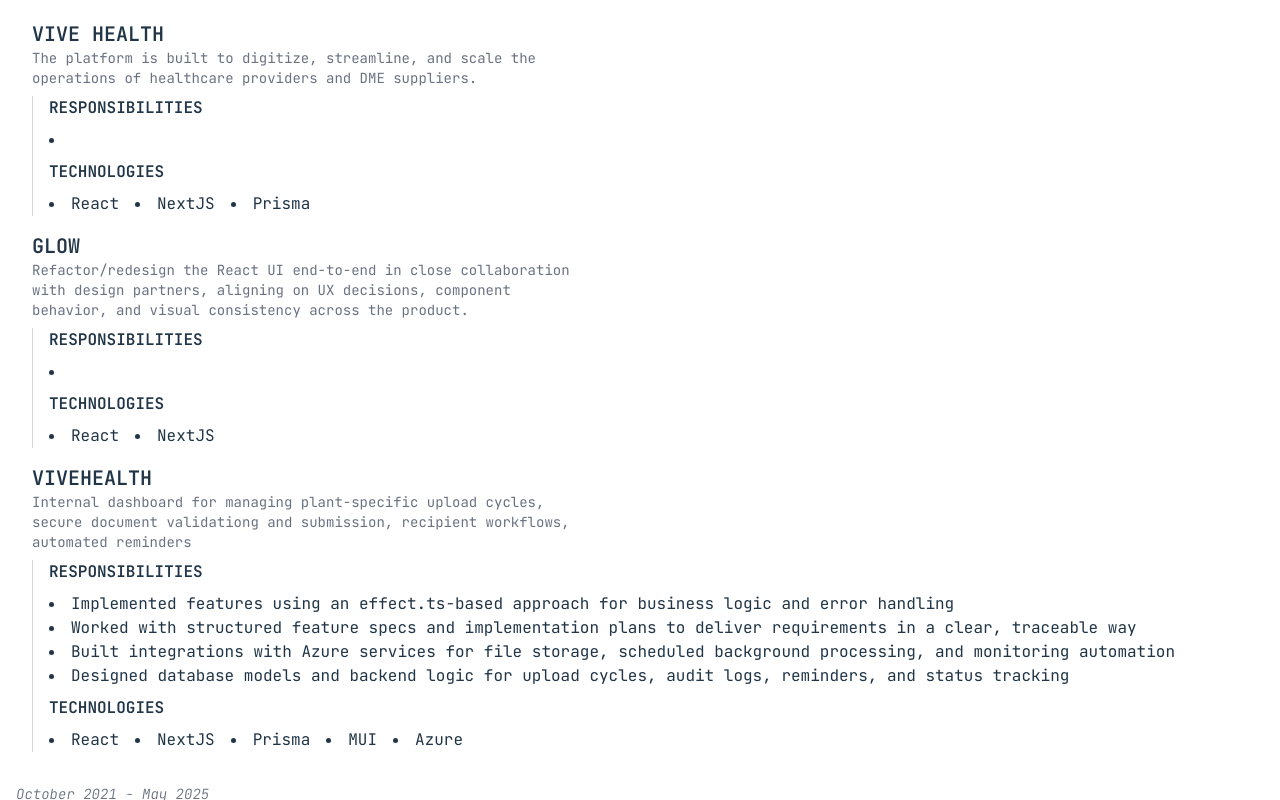
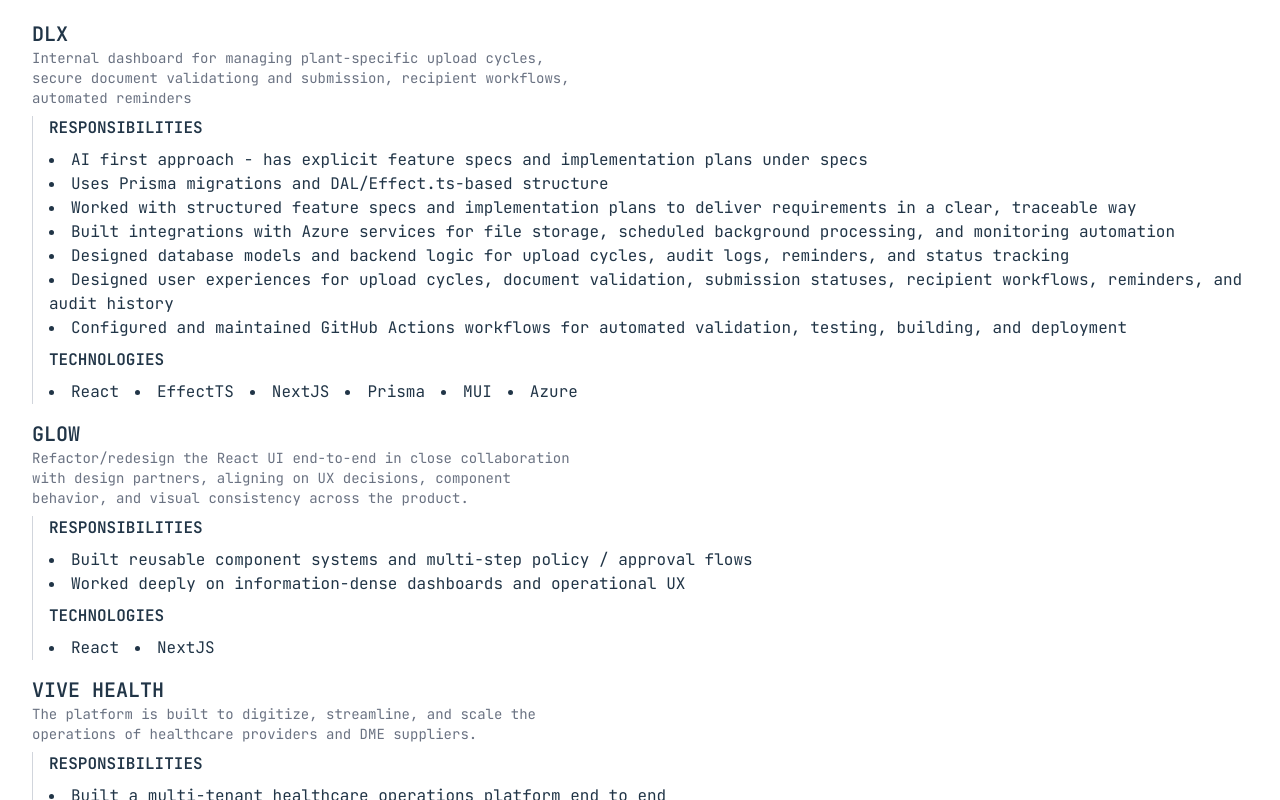
Before and after one commit to mentikora/mentikora.github.io, a React (Vite) app: page / in a window 1280 px wide. Shown: the part 980-1780 px from the top of the page. Built offline with nearby package versions, Linux system fonts and the light colour scheme.

Commit message:
chore: update cv

```diff
--- a/src/data/cv.ts
+++ b/src/data/cv.ts
@@ -76,16 +76,25 @@
       },
       projects: [
         {
-          name: 'Vive Health',
+          name: 'DLX',
           summary:
-            'The platform is built to digitize, streamline, and scale the operations of healthcare providers and DME suppliers.',
+            'Internal dashboard for managing plant-specific upload cycles, secure document validationg and submission, recipient workflows, automated reminders',
           responsibilities: [
-            '',
+            'AI first approach - has explicit feature specs and implementation plans under specs',
+            'Uses Prisma migrations and DAL/Effect.ts-based structure',
+            'Worked with structured feature specs and implementation plans to deliver requirements in a clear, traceable way',
+            'Built integrations with Azure services for file storage, scheduled background processing, and monitoring automation',
+            'Designed database models and backend logic for upload cycles, audit logs, reminders, and status tracking',
+            'Designed user experiences for upload cycles, document validation, submission statuses, recipient workflows, reminders, and audit history',
+            'Configured and maintained GitHub Actions workflows for automated validation, testing, building, and deployment',
           ],
           technologies: [
             'React',
+            'EffectTS',
             'NextJS',
             'Prisma',
+            'MUI',
+            'Azure'
           ],
         },
         {
@@ -93,7 +102,8 @@
           summary:
             'Refactor/redesign the React UI end-to-end in close collaboration with design partners, aligning on UX decisions, component behavior, and visual consistency across the product.',
           responsibilities: [
-            '',
+            'Built reusable component systems and multi-step policy / approval flows',
+            'Worked deeply on information-dense dashboards and operational UX',
           ],
           technologies: [
             'React',
@@ -101,21 +111,18 @@
           ],
         },
         {
-          name: 'ViveHealth',
+          name: 'Vive Health',
           summary:
-            'Internal dashboard for managing plant-specific upload cycles, secure document validationg and submission, recipient workflows, automated reminders',
+            'The platform is built to digitize, streamline, and scale the operations of healthcare providers and DME suppliers.',
           responsibilities: [
-            'Implemented features using an effect.ts-based approach for business logic and error handling',
-            'Worked with structured feature specs and implementation plans to deliver requirements in a clear, traceable way',
-            'Built integrations with Azure services for file storage, scheduled background processing, and monitoring automation',
-            'Designed database models and backend logic for upload cycles, audit logs, reminders, and status tracking',
+            'Built a multi-tenant healthcare operations platform end to end',
+            'Worked across product domains: inventory, reporting, billing, and access control',
+            'Integrated Prisma, Supabase, Stripe, SendGrid, PDF generation, and AI tooling in a single production-scale codebase',
           ],
           technologies: [
             'React',
             'NextJS',
             'Prisma',
-            'MUI',
-            'Azure'
           ],
         },
       ],
@@ -143,7 +150,7 @@
           technologies: [
             'React',
             'React Query',
-            'Material-UI',
+            'MUI',
             'Jest (react-testing-library + cucumber)',
             'Python',
           ],
@@ -168,7 +175,7 @@
             'PR reviews, mentoring new team members',
             'Discussing with the back-end team about REST API',
           ],
-          technologies: ['React', 'Redux', 'Material-UI', 'PHP'],
+          technologies: ['React', 'Redux', 'MUI', 'PHP'],
         },
         {
           name: 'Fazemodels',
@@ -178,7 +185,7 @@
             'Much attention was paid to the interface and ease of use',
             "Communication directly with the client, BA, and design team about app's UX and features",
           ],
-          technologies: ['React', 'Redux', 'Material-UI', 'NodeJS'],
+          technologies: ['React', 'Redux', 'MUI', 'NodeJS'],
         },
         {
           name: 'Schleuniger',
@@ -251,6 +258,51 @@
       },
       projects: [],
     },
+    {
+      company: 'Personal Projects',
+      position: 'Full-Stack Software Engineer',
+      date: {
+        from: '',
+        to: 'Present',
+      },
+      projects: [
+        {
+          name: 'Garage Management App',
+          summary:
+            'A non-commercial SaaS-style platform for a single automotive repair shop, created to digitize customers, vehicles, service records, repair orders, employees, and maintenance workflows while practicing business analysis, product design, and full-stack engineering through a realistic garage-management domain.',
+          responsibilities: [
+            'Owned the full product lifecycle across business analysis, domain research, product planning, UX, frontend, backend, database design, DevOps, and testing',
+          ],
+          technologies: [
+            'React',
+            'TypeScript',
+            'NextJS',
+            'MUI',
+            'Firebase',
+            'Docker',
+            'GitHub Actions',
+          ],
+        },
+        {
+          name: 'Huntdon',
+          summary:
+            'Small World of Warcraft: The Burning Crusade hunter addon built in Lua as an AI-assisted learning project.',
+          responsibilities: [
+            'Used AI-assisted development to define hunter-specific addon behavior, explore Lua and World of Warcraft UI APIs, and test iterations directly in the game client',
+          ],
+          technologies: ['Lua', 'World of Warcraft Addon API'],
+        },
+        {
+          name: 'n8n workflow',
+          summary:
+            'Small n8n automation that collects cigar review input from a form, sends it to an AI model for structured review text, processes the output with JavaScript, and stores the result in a spreadsheet.',
+          responsibilities: [
+            'Built an AI-assisted n8n workflow connecting form submission, model prompting, JavaScript transformation, and spreadsheet persistence',
+          ],
+          technologies: ['n8n', 'JavaScript', 'AI Model', 'Google Sheets'],
+        },
+      ],
+    },
   ],
   education: [
     'English - Intermediate High',
```
